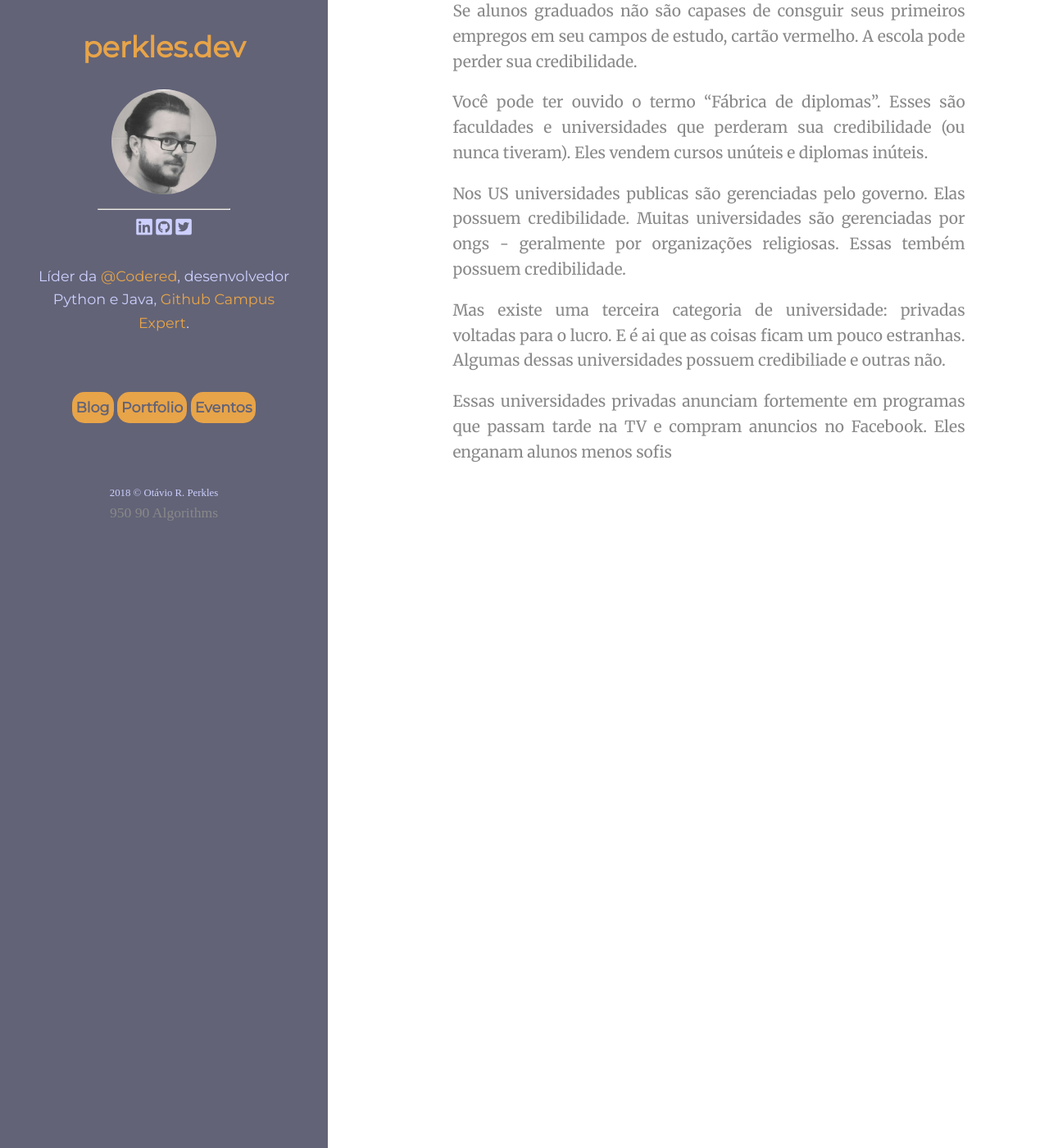
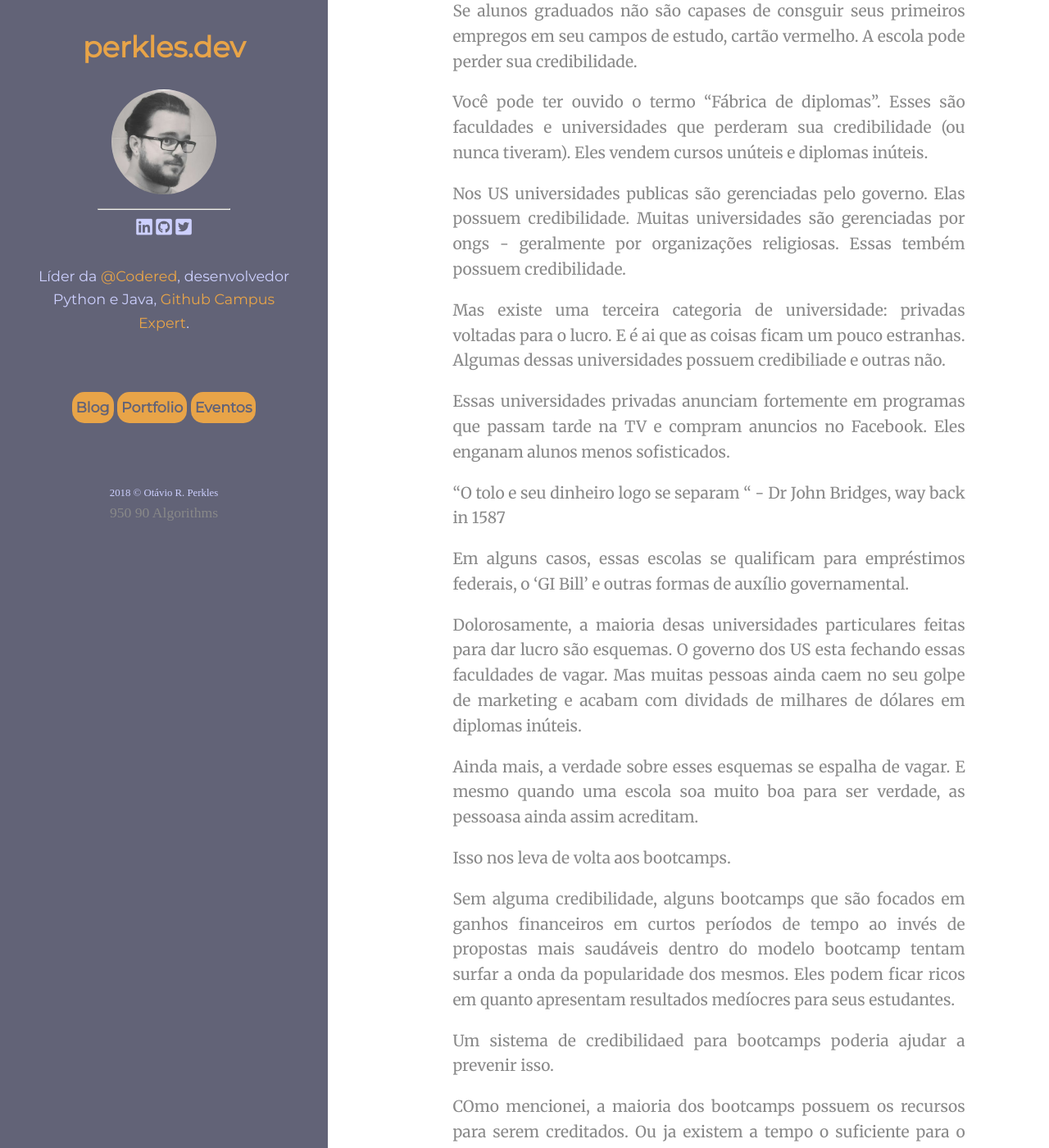
Before and after one commit to Perkles/perkles.github.io, a Jekyll site: the page built from _posts/2019-08-30-handbook.md, in a window 1280 px wide and 1400 px high, scrolled down 6618 px. Shown: the whole window at 82% size. Built offline with Jekyll 4.4.1, drawn with Linux system fonts in a browser that asks for light colours; nearby versions of some CDN libraries; comment, search, counter and statistics services are not loaded; some of the changed text lies outside the part shown.

Commit message:
handbook-p3

```diff
--- a/_posts/2019-08-30-handbook.md
+++ b/_posts/2019-08-30-handbook.md
@@ -130,4 +130,24 @@ Existem duas grandes razões para isso:
 
  Mas existe uma terceira categoria de universidade: privadas voltadas para o lucro. E é ai que as coisas ficam um pouco estranhas. Algumas dessas universidades possuem credibiliade e outras não.
 
- Essas universidades privadas anunciam fortemente em programas que passam tarde na TV e compram anuncios no Facebook. Eles enganam alunos menos sofis
+ Essas universidades privadas anunciam fortemente em programas que passam tarde na TV e compram anuncios no Facebook. Eles enganam alunos menos sofisticados.
+
+ "O tolo e seu dinheiro logo se separam " - Dr John Bridges, way back in 1587
+
+ Em alguns casos, essas escolas se qualificam para empréstimos federais, o 'GI Bill' e outras formas de auxílio governamental.
+
+ Dolorosamente, a maioria desas universidades particulares feitas para dar lucro são esquemas. O governo dos US esta fechando essas faculdades de vagar. Mas muitas pessoas ainda caem no seu golpe de marketing e acabam com dividads de milhares de dólares em diplomas inúteis.
+
+ Ainda mais, a verdade sobre esses esquemas se espalha de vagar. E mesmo quando uma escola soa muito boa para ser verdade, as pessoasa ainda assim acreditam.
+
+ Isso nos leva de volta aos bootcamps.
+
+ Sem alguma credibilidade, alguns bootcamps que são focados em ganhos financeiros em curtos períodos de tempo ao invés de propostas mais saudáveis dentro do modelo bootcamp tentam surfar a onda da popularidade dos mesmos. Eles podem ficar ricos em quanto apresentam resultados medíocres para seus estudantes.
+
+ Um sistema de credibilidaed para bootcamps poderia ajudar a prevenir isso.
+
+ COmo mencionei, a maioria dos bootcamps possuem os recursos para serem creditados. Ou ja existem a tempo o suficiente para o serem. Ai é onde a auto-regulação entra em jogo.
+
+ O Council on Integrity in Results Reporting (CIRR) é esforço coletivo dos bootcamps para divulgar publicamente as estatisticas de contratação de seus graduandos de uma forma que todos podem entender.
+
+ [IMAGEM 01 AQUI]
```
